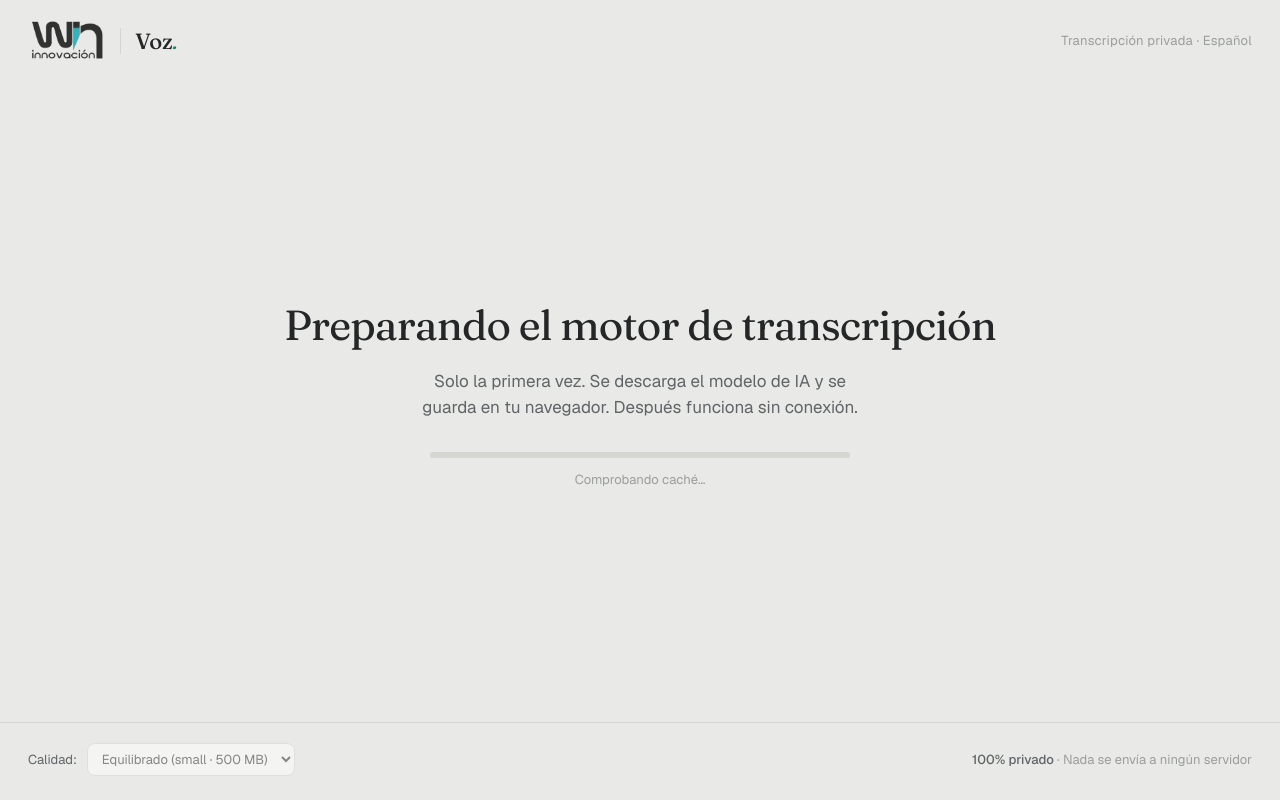
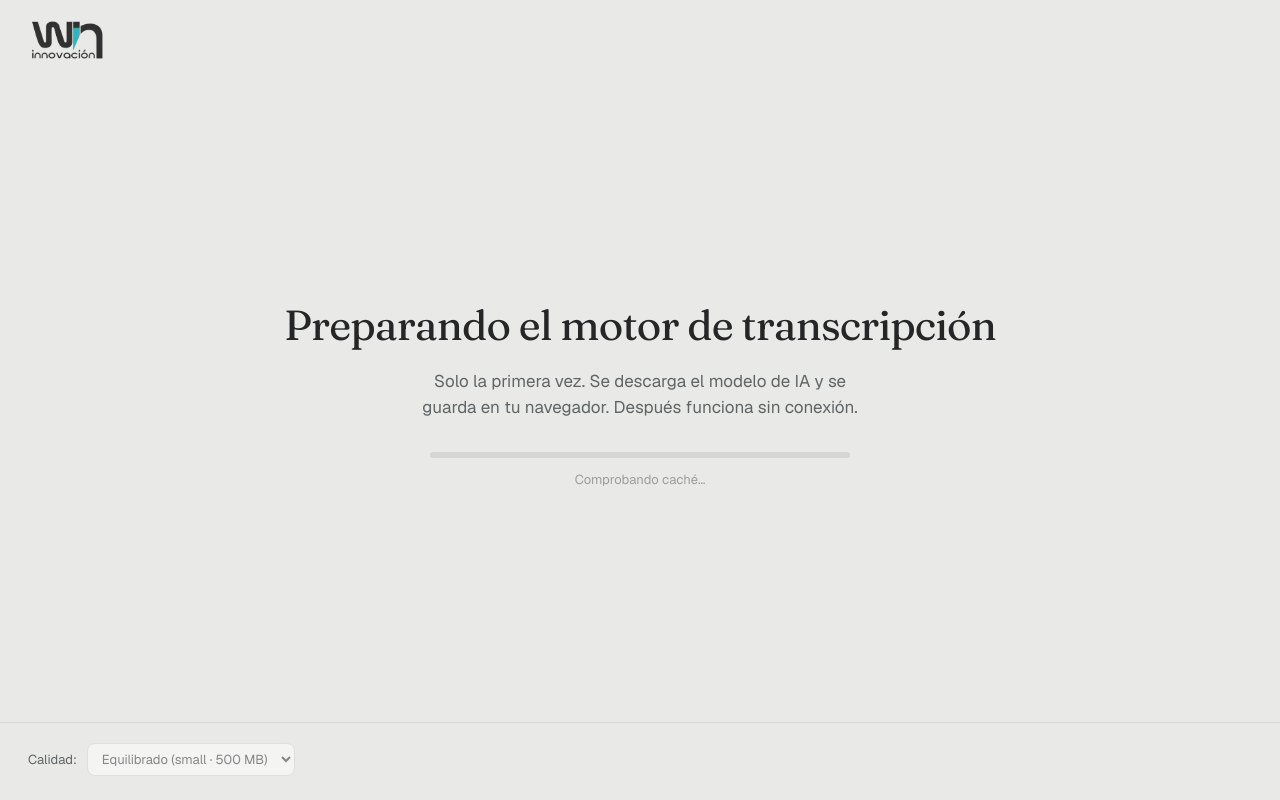
Before and after one commit to abp002/transcribirAudio, a plain HTML site: page index.html in a window 1280 px wide. Drawn offline with nearby package versions, Linux system fonts and the light colour scheme.

Commit message:
ui: eliminar textos 'Voz.', tagline, subtitle y footer-info
El header queda solo con el logo de Win Innovación, la pantalla idle
solo con el título y el botón, y el footer solo con el selector de
calidad. Limpieza de CSS muerto asociado (.app-name, .tagline,
#screen-idle .subtitle, .footer-info, .brand .sep, .logo residual).

```diff
--- a/index.html
+++ b/index.html
@@ -92,33 +92,6 @@
       .brand img { filter: invert(1) hue-rotate(180deg) brightness(0.95); }
     }
 
-    .brand .sep {
-      width: 1px;
-      height: 26px;
-      background: var(--line);
-    }
-
-    .app-name {
-      font-family: 'Fraunces', serif;
-      font-variation-settings: 'opsz' 144;
-      font-weight: 500;
-      font-size: 22px;
-      letter-spacing: -0.01em;
-      color: var(--ink);
-    }
-
-    .app-name em {
-      font-style: italic;
-      color: var(--accent);
-      font-weight: 400;
-    }
-
-    .tagline {
-      font-size: 13px;
-      color: var(--ink-muted);
-      letter-spacing: 0.02em;
-    }
-
     /* ===== Main area ===== */
     main {
       flex: 1;
@@ -190,20 +163,13 @@
       font-size: clamp(36px, 7vw, 64px);
       letter-spacing: -0.03em;
       line-height: 1.05;
-      margin-bottom: 16px;
+      margin-bottom: 48px;
       max-width: 600px;
     }
 
     #screen-idle h1 em {
       font-style: italic;
       color: var(--accent);
-    }
-
-    #screen-idle .subtitle {
-      color: var(--ink-soft);
-      font-size: 17px;
-      max-width: 460px;
-      margin-bottom: 48px;
     }
 
     .btn-record {
@@ -515,9 +481,6 @@
 
     select:disabled { opacity: 0.5; cursor: not-allowed; }
 
-    .footer-info { color: var(--ink-muted); }
-    .footer-info b { color: var(--ink-soft); font-weight: 500; }
-
     /* ===== Toast ===== */
     .toast {
       position: fixed;
@@ -558,7 +521,7 @@
     /* ===== Responsive ===== */
     @media (max-width: 600px) {
       header { padding: 20px 20px 0; }
-      .logo { font-size: 24px; }
+      .brand img { height: 36px; }
       main { padding: 24px 16px; }
       footer { padding: 16px 20px; flex-direction: column; align-items: flex-start; gap: 10px; }
       .result-text { padding: 20px; }
@@ -570,10 +533,7 @@
   <header>
     <div class="brand">
       <img src="./logo.png" alt="Win Innovación" />
-      <span class="sep"></span>
-      <span class="app-name">Voz<em>.</em></span>
     </div>
-    <div class="tagline">Transcripción privada · Español</div>
   </header>
 
   <main>
@@ -589,7 +549,6 @@
     <section id="screen-idle" class="screen">
       <div id="error-banner" class="error-banner"></div>
       <h1>Pulsa grabar y <em>empieza a hablar</em></h1>
-      <p class="subtitle">Tu voz nunca sale de este dispositivo. Todo se procesa localmente en tu navegador.</p>
       <button id="btn-record" class="btn-record" aria-label="Empezar a grabar">
         <svg viewBox="0 0 24 24" fill="currentColor"><path d="M12 14a3 3 0 003-3V5a3 3 0 00-6 0v6a3 3 0 003 3zm5-3a5 5 0 01-10 0H5a7 7 0 006 6.92V21h2v-3.08A7 7 0 0019 11h-2z"/></svg>
       </button>
@@ -661,9 +620,6 @@
         <option value="Xenova/whisper-medium">Máxima (medium · 1.5 GB)</option>
       </select>
     </div>
-    <div class="footer-info">
-      <b>100% privado</b> · Nada se envía a ningún servidor
-    </div>
   </footer>
 
   <div id="toast" class="toast">Copiado</div>
```
